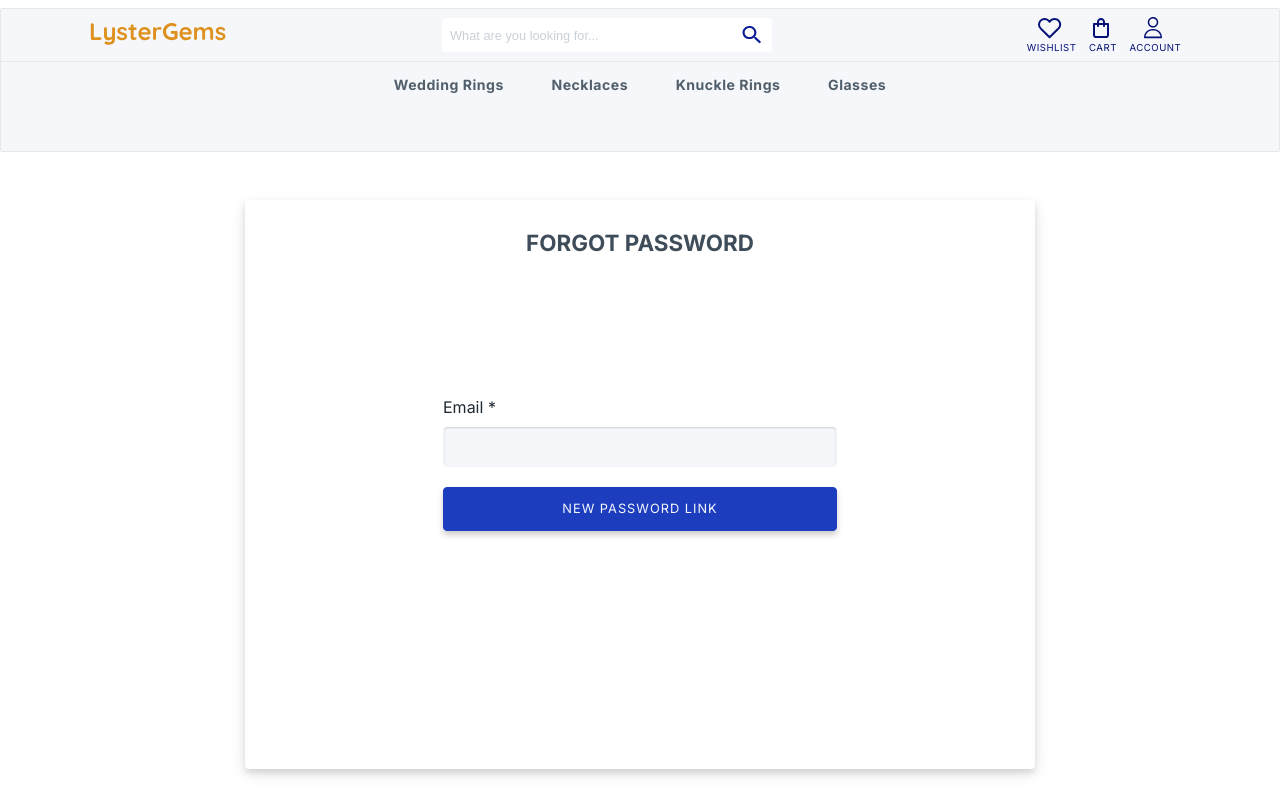
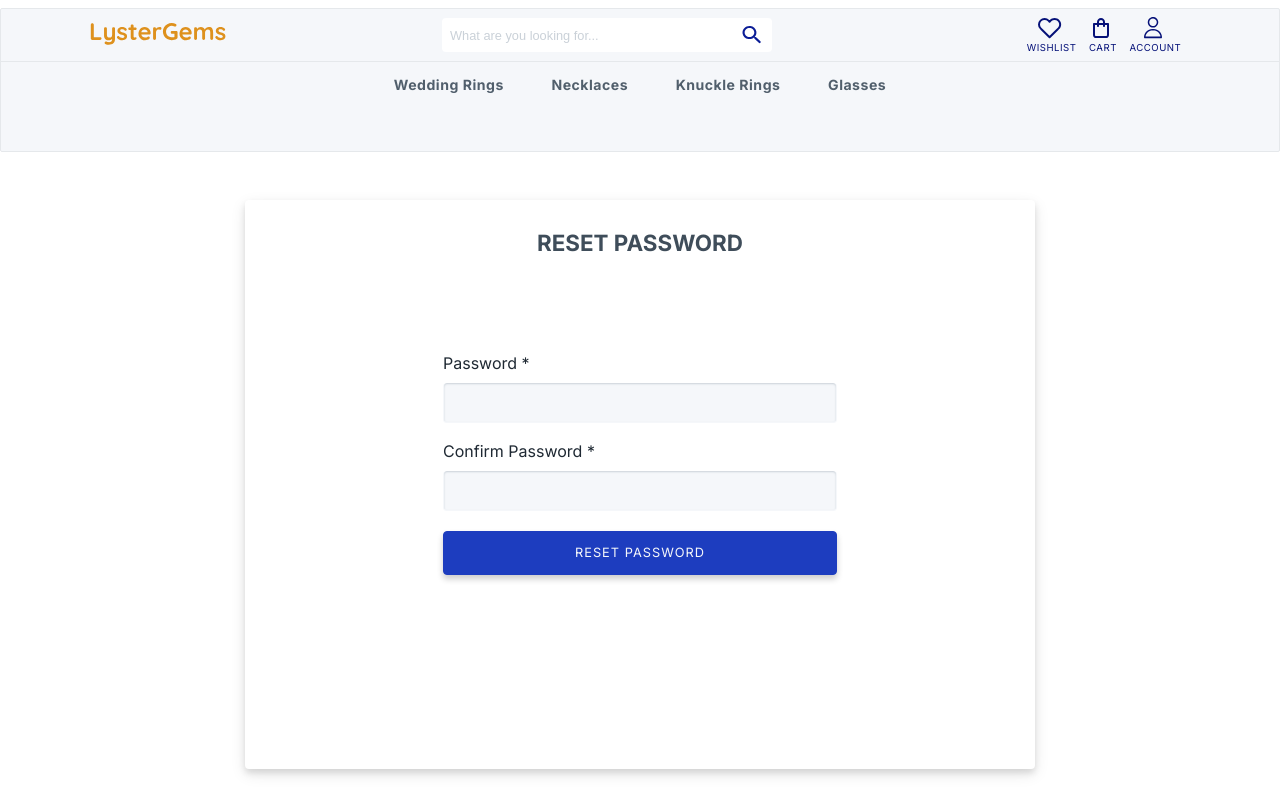
Before and after one commit to Kellswork/shopping-site-frontend, a React app: page /newPassword in a window 1280 px wide. Shown: the top 800 px of the page. Built offline with nearby package versions, Linux system fonts and the light colour scheme; what styled-components-modifiers would draw is missing.

Commit message:
implement password reset cards

```diff
--- a/src/App.js
+++ b/src/App.js
@@ -9,6 +9,7 @@ import {
   LoginPage,
   LandingPage,
   NewPasswordPage,
+  ResetPasswordPage,
 } from './components/pages'
 const Div = styled.div`
   background-color: ${neutrals.white};
@@ -36,8 +37,11 @@ function App() {
           <Route path="/verifyEmail">
             <VerifyEmail />
           </Route>
+          <Route path="/resetPassword">
+            <NewPasswordPage />
+          </Route>
           <Route path="/newPassword">
-            <NewPasswordPage />
+            <ResetPasswordPage />
           </Route>
         </Switch>
       </Div>
--- a/src/components/organisms/NewPassword.jsx
+++ b/src/components/organisms/NewPassword.jsx
@@ -43,10 +43,8 @@ export const NewPassword = () => {
     axios
       .post(url, values)
       .then((response) => {
-        setSubmitting(true)
         setMsgResponse(response.data.message)
         console.log('submitting...')
-        setSubmitting(false)
       })
       .catch((err) => {
         console.log(err.response.data)
--- a/src/components/organisms/ResetPassword.jsx
+++ b/src/components/organisms/ResetPassword.jsx
@@ -0,0 +1,137 @@
+import React, { useState } from 'react'
+import { useHistory, useLocation } from 'react-router-dom'
+import { Formik, ErrorMessage } from 'formik'
+import * as yup from 'yup'
+import axios from 'axios'
+import ReactLoading from 'react-loading'
+import { Alert, Label, Input, IconRight, Close, CloseDiv } from '../atoms'
+
+import { FormButton, SecondaryButton } from '../atoms/buttons'
+import {
+  CardContainer,
+  CardContent,
+  Form,
+  RectDiv,
+  InputDiv,
+  LoginDiv,
+  Para,
+  Loading,
+} from './styled'
+
+const resetPasswordSchema = yup.object().shape({
+  password: yup
+    .string()
+    .required('Password is required')
+    .min(5, 'password must be atleast 5 characters')
+    .max(50, 'maximum of 50 characters')
+    .trim(),
+  confirmPassword: yup
+    .string()
+    .required('required')
+    .oneOf([yup.ref('password'), null], 'passwords do not match'),
+})
+
+function useQuery() {
+  return new URLSearchParams(useLocation().search)
+}
+export const ResetPassword = () => {
+  const query = useQuery()
+  const token = query.get('token')
+  const url = `http://localhost:3000/api/v1/auth/newPassword?token=${token}`
+
+  const [msgResponse, setMsgResponse] = useState('')
+  const [error, setError] = useState(false)
+
+  const showAlert = msgResponse && (
+    <Alert modifiers={['success', error && 'error']}>
+      <strong>{msgResponse}</strong>
+      <span className="closeIconWrapper">
+        <Close />
+      </span>
+    </Alert>
+  )
+
+  const handleSubmit = (values, { setSubmitting }) => {
+    axios
+      .post(url, values)
+      .then((response) => {
+        setMsgResponse(response.data.message)
+      })
+      .catch((err) => {
+        console.log(err.response.data)
+        setError(true)
+        setMsgResponse(err.response.data.error)
+      })
+    setSubmitting(false)
+  }
+
+  return (
+    <CardContainer>
+      {showAlert}
+      <h4> RESET PASSWORD </h4>
+      <CardContent>
+        <Formik
+          initialValues={{
+            email: '',
+          }}
+          validationSchema={resetPasswordSchema}
+          onSubmit={handleSubmit}
+        >
+          {(formik) => (
+            <Form onSubmit={formik.handleSubmit} marginButtom="5rem">
+              <InputDiv>
+                <Label htmlFor="password">
+                  Password<span className="req"> *</span>
+                  <Input
+                    type="password"
+                    name="password"
+                    {...formik.getFieldProps('password')}
+                    error={formik.touched.password && formik.errors.password}
+                  />
+                </Label>
+                <ErrorMessage name="password">
+                  {(msg) => <Para>{msg}</Para>}
+                </ErrorMessage>
+              </InputDiv>
+              <InputDiv>
+                <Label htmlFor="confirmPassword">
+                  Confirm Password<span className="req"> *</span>
+                  <Input
+                    type="password"
+                    name="confirmPassword"
+                    {...formik.getFieldProps('confirmPassword')}
+                    error={
+                      formik.touched.confirmPassword &&
+                      formik.errors.confirmPassword
+                    }
+                  />
+                </Label>
+                <ErrorMessage name="confirmPassword">
+                  {(msg) => <Para>{msg}</Para>}
+                </ErrorMessage>
+              </InputDiv>
+              <FormButton
+                type="submit"
+                disabled={!formik.isValid}
+                submit={formik.isSubmitting}
+              >
+                {formik.isSubmitting ? (
+                  <Loading>
+                    <ReactLoading
+                      type="bubbles"
+                      color="white"
+                      height="60px"
+                      width="60px"
+                    />
+                  </Loading>
+                ) : (
+                  `RESET PASSWORD`
+                )}
+              </FormButton>
+            </Form>
+          )}
+        </Formik>
+      </CardContent>
+    </CardContainer>
+  )
+}
--- a/src/components/organisms/index.js
+++ b/src/components/organisms/index.js
@@ -3,3 +3,4 @@ export * from './SignupForm'
 export * from './Footer'
 export * from './LoginForm'
 export * from './NewPassword'
+export * from './ResetPassword'
--- a/src/components/pages/ResetPasswordPage.jsx
+++ b/src/components/pages/ResetPasswordPage.jsx
@@ -0,0 +1,11 @@
+import React from 'react'
+import { Nav, Footer, ResetPassword } from '../organisms'
+import { Container } from './~styledPages'
+
+export const ResetPasswordPage = () => (
+  <Container>
+    <Nav />
+    <ResetPassword />
+    <Footer />
+  </Container>
+)
--- a/src/components/pages/index.js
+++ b/src/components/pages/index.js
@@ -4,3 +4,4 @@ export * from './VerifyEmail'
 export * from './Login'
 export * from './LandingPage'
 export * from './NewPassword'
+export * from './ResetPasswordPage'
```
